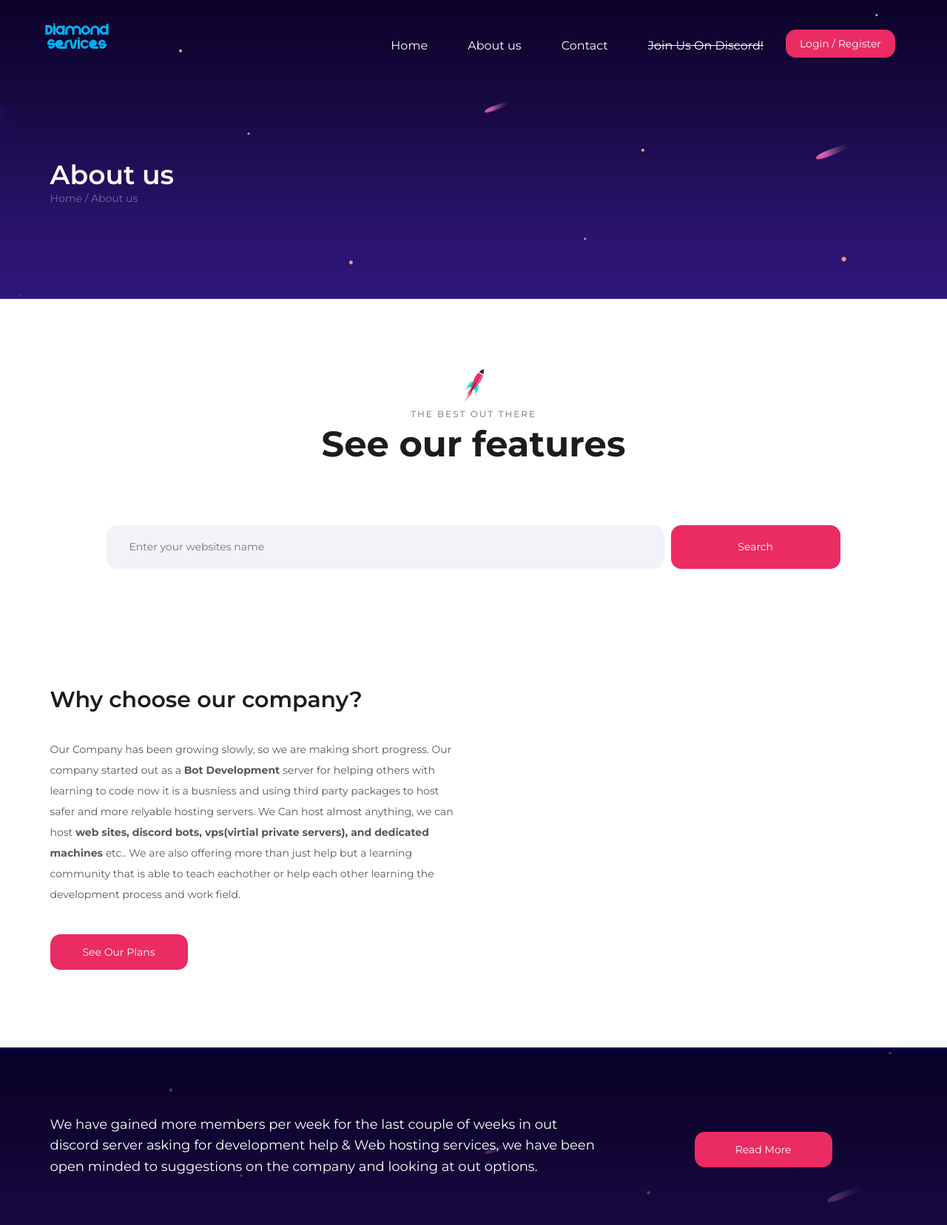
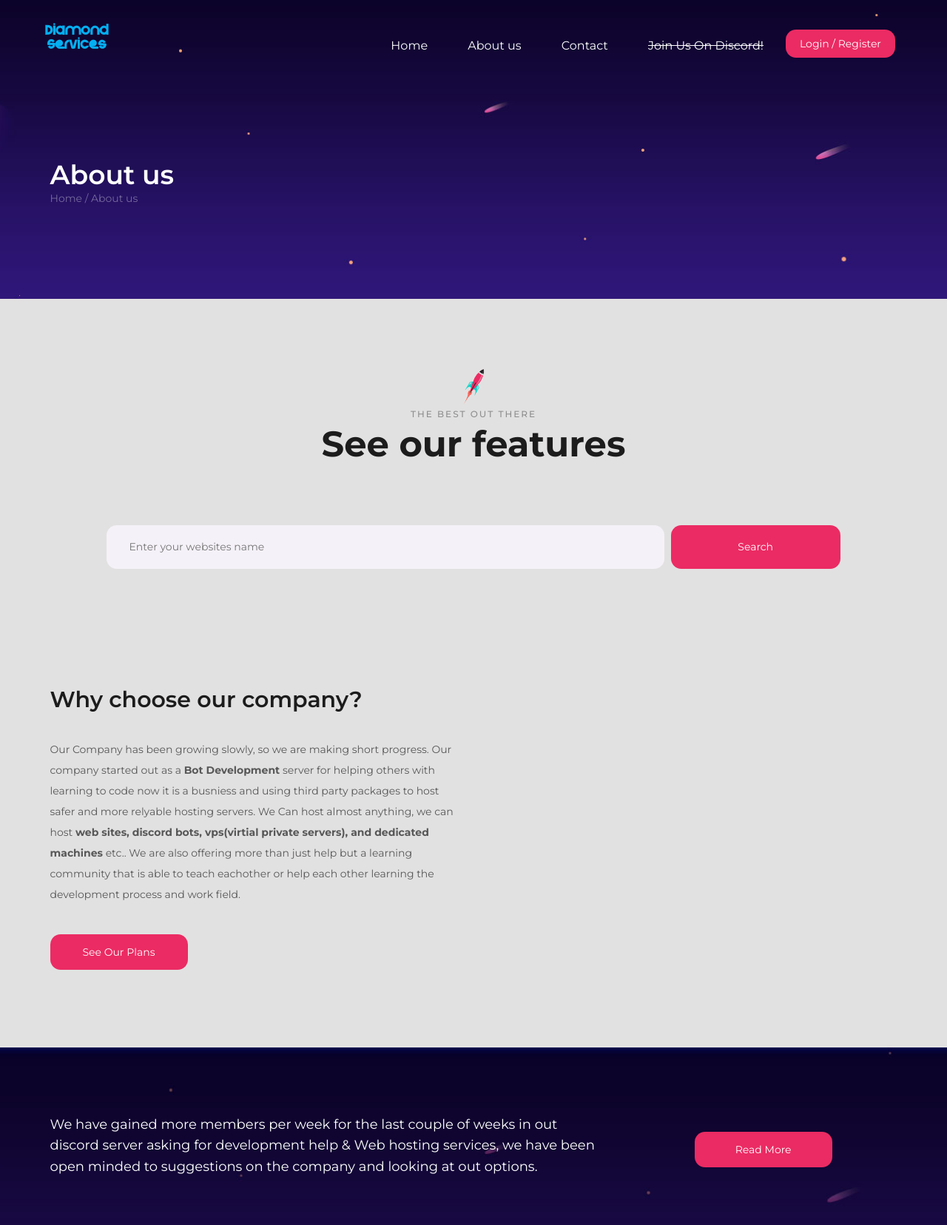
Before and after one commit to EastcoastHunter/Diamond-Services, a PHP site: page /about.html in a window 1280 px wide. Shown: the top 1656 px of the page at 74% size. Run offline with PHP 8.4, Linux system fonts and the light colour scheme; some libraries are stand-ins or nearby versions.

Commit message:
Changed white background to a smokey color

```diff
--- a/css/style.css
+++ b/css/style.css
@@ -124,6 +124,7 @@ ol {
 }
 
 .spad {
+	background: rgba(61, 55, 55, 0.15);
 	padding-top: 105px;
 	padding-bottom: 105px;
 }
@@ -1119,6 +1120,7 @@ ol {
 ---------------------*/
 
 .sc-about-page {
+	background: rgba(61, 55, 55, 0.15);
 	padding-top: 95px;
 	padding-bottom: 74px;
 }
@@ -1402,6 +1404,7 @@ ol {
 ---------------------*/
 
 .contact-section {
+	background: rgba(61, 55, 55, 0.15);
 	padding-top: 100px;
 }
 
```
